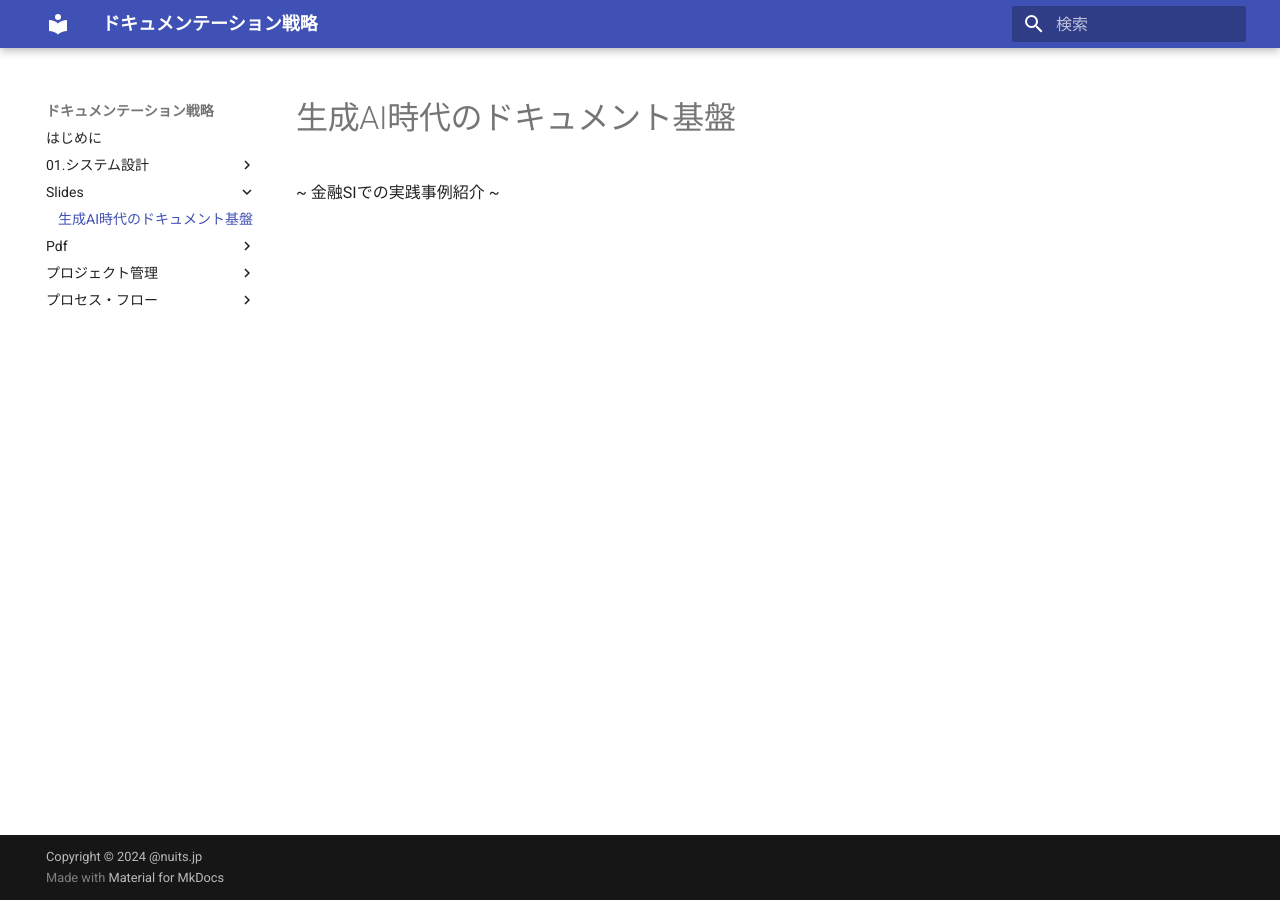
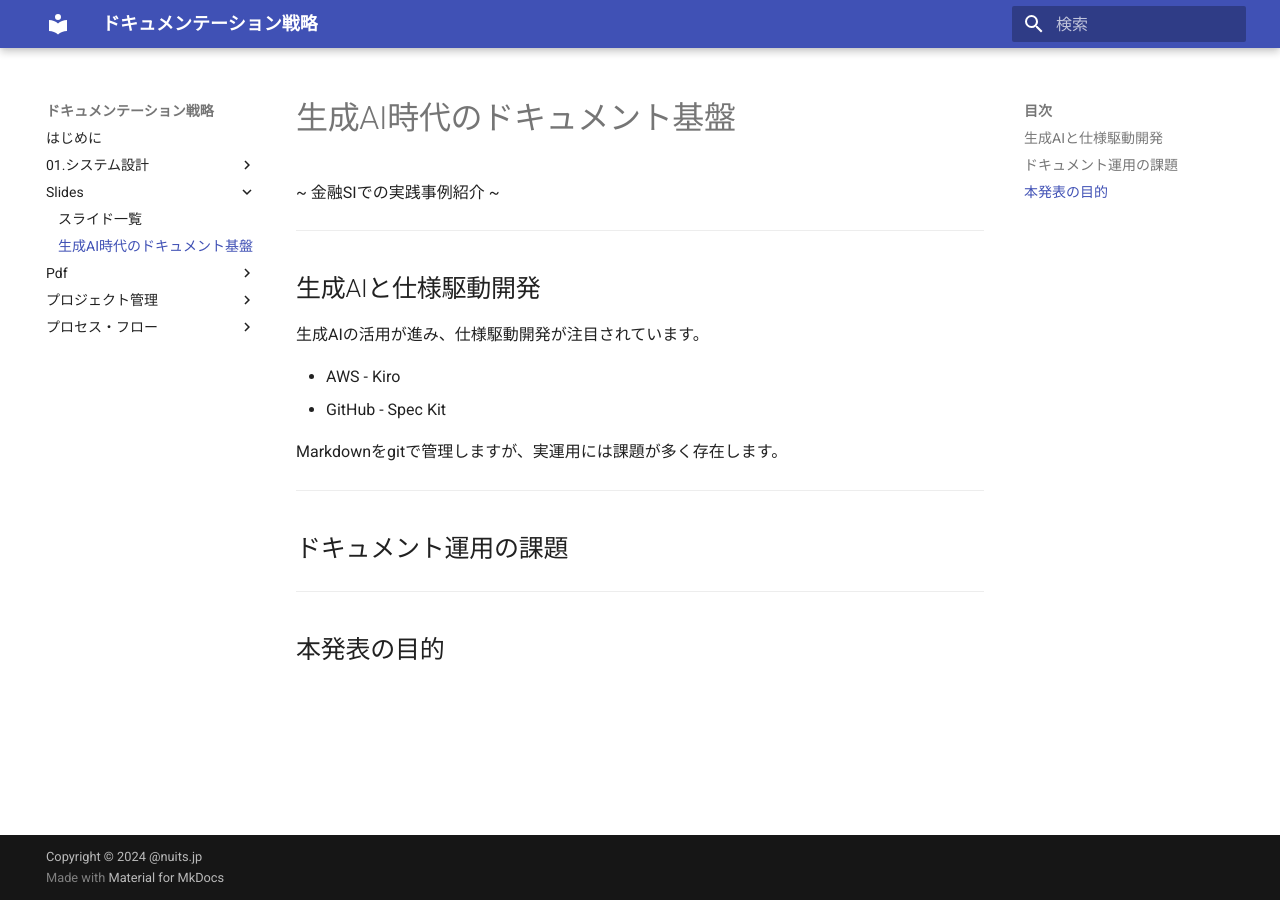
Before and after one commit to nuitsjp/DocumentationStrategy, an MkDocs documentation site: the page built from docs/Slides/genai-documentation-infrastructure.md, in a window 1280 px wide. Built offline with MkDocs 1.6.1 and Material for MkDocs 9.7.7, drawn with Linux system fonts in a browser that asks for light colours.

Commit message:
docs: READMEとスライドにセッション概要を追加し、ドキュメント運用の課題と目的を明確化

```diff
--- a/docs/Slides/genai-documentation-infrastructure.md
+++ b/docs/Slides/genai-documentation-infrastructure.md
@@ -5,3 +5,22 @@ marp: true
 # 生成AI時代のドキュメント基盤
 
 ~ 金融SIでの実践事例紹介 ~
+
+---
+
+## 生成AIと仕様駆動開発
+
+生成AIの活用が進み、仕様駆動開発が注目されています。
+
+- AWS - Kiro
+- GitHub - Spec Kit
+
+Markdownをgitで管理しますが、実運用には課題が多く存在します。
+
+---
+
+## ドキュメント運用の課題
+
+---
+
+## 本発表の目的
--- /dev/null
+++ b/docs/Slides/index.md
@@ -0,0 +1,3 @@
+# スライド一覧
+
+- [生成AI時代のドキュメント基盤 ~ 金融SIでの実践事例紹介 ~](genai-documentation-infrastructure.md)
```
Also changed, not shown: README.md (+24 -2 lines).
